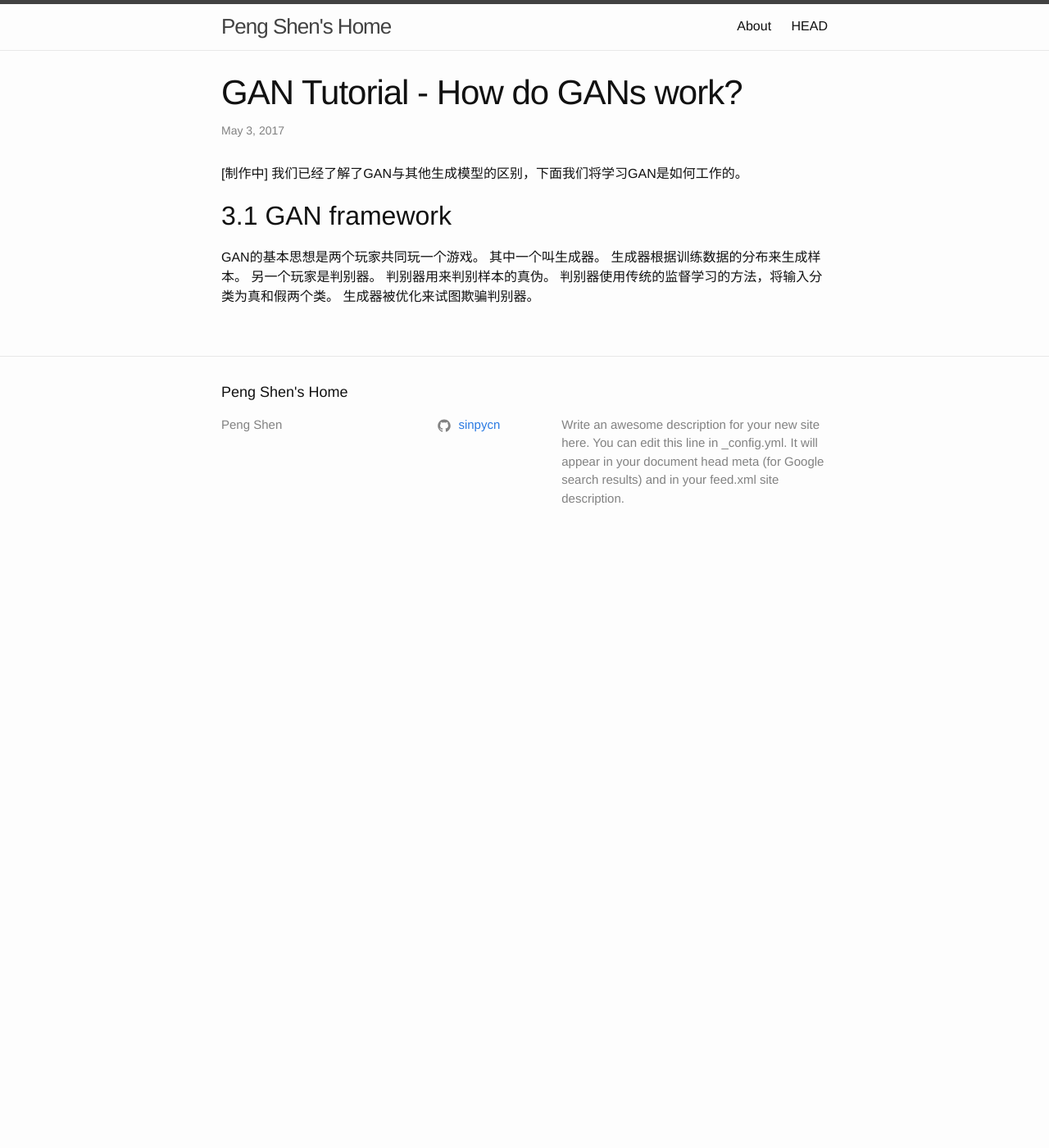
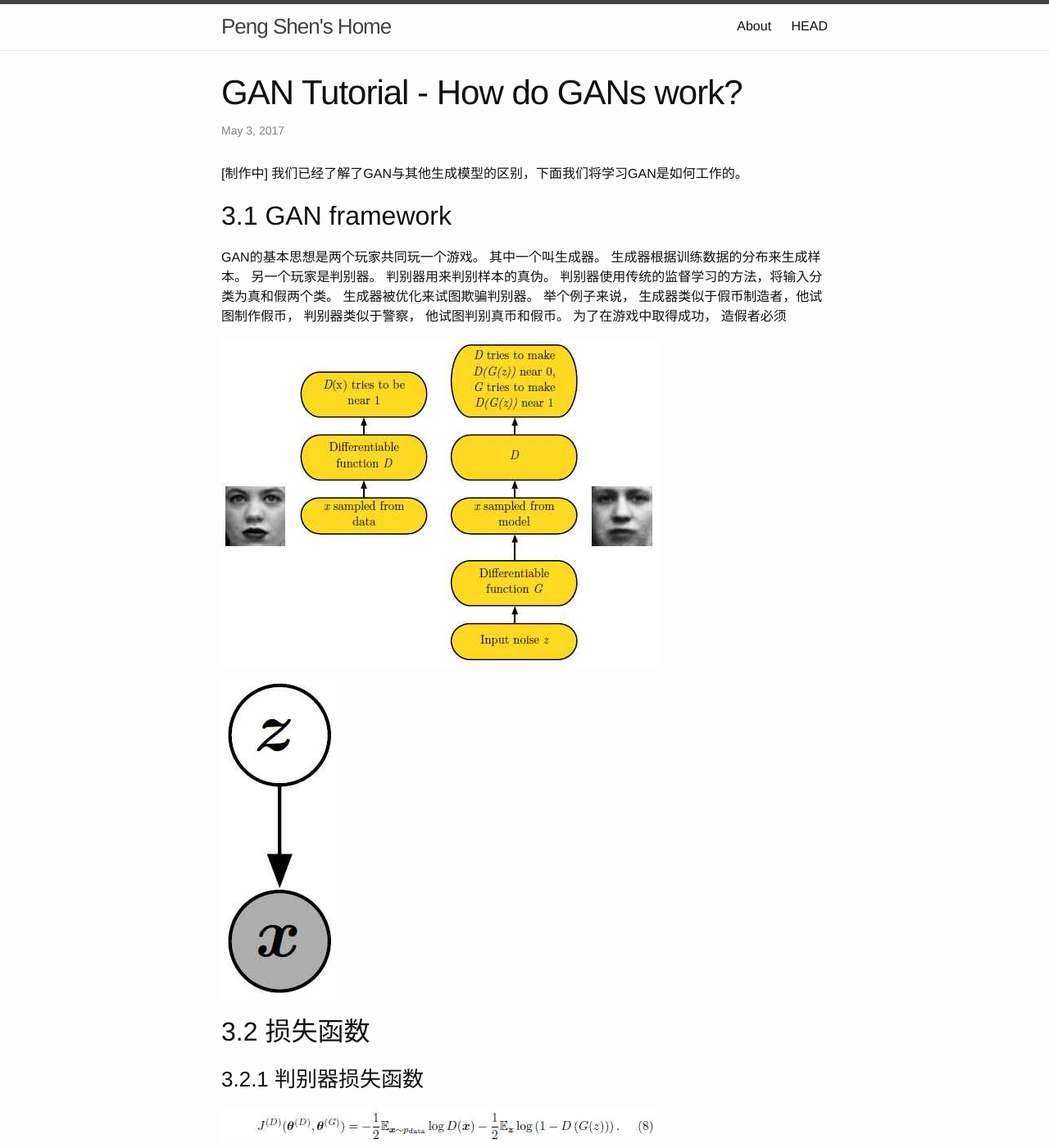
Before and after one commit to sinpycn/sinpycn.github.io, a Jekyll site: the page built from _posts/research/2017-05-03-NIPS2016-GAN-Tutorial-:-How-do-GANs-work.md, in a window 1280 px wide and 1400 px high. Shown: the whole window at 82% size. Built offline with Jekyll 4.4.1, drawn with Linux system fonts in a browser that asks for light colours; some of the changed text lies outside the part shown.

Commit message:
Update 2017-05-03-NIPS2016-GAN-Tutorial-:-How-do-GANs-work.md

```diff
--- a/_posts/research/2017-05-03-NIPS2016-GAN-Tutorial-:-How-do-GANs-work.md
+++ b/_posts/research/2017-05-03-NIPS2016-GAN-Tutorial-:-How-do-GANs-work.md
@@ -11,3 +11,44 @@ mathjax: true
 
 GAN的基本思想是两个玩家共同玩一个游戏。 其中一个叫生成器。 生成器根据训练数据的分布来生成样本。 另一个玩家是判别器。 判别器用来判别样本的真伪。
 判别器使用传统的监督学习的方法，将输入分类为真和假两个类。 生成器被优化来试图欺骗判别器。
+举个例子来说， 生成器类似于假币制造者，他试图制作假币， 判别器类似于警察， 他试图判别真币和假币。
+为了在游戏中取得成功， 造假者必须
+
+![Figure 12](/images/201705/03/fig12.jpg)
+
+![Figure 13](/images/201705/03/fig13.jpg)
+
+## 3.2 损失函数
+
+### 3.2.1 判别器损失函数
+
+![Equation 8](/images/201705/03/eq08.jpg)
+
+![Equation 9](/images/201705/03/eq09.jpg)
+
+### 3.2.2 Minimax 最小最大化
+
+![Equation 10](/images/201705/03/eq10.jpg)
+
+![Equation 11](/images/201705/03/eq11.jpg)
+
+![Equation 12](/images/201705/03/eq12.jpg)
+
+
+### 3.2.3 启发式， 非饱和游戏
+
+![Equation 13](/images/201705/03/eq13.jpg)
+
+### 3.2.4 最大似然游戏
+
+![Equation 14](/images/201705/03/eq14.jpg)
+
+### 3.2.5
+
+![Figure 14](/images/201705/03/fig14.jpg)
+
+### 3.2.6 损失函数比较
+
+## 3.3 DCGAN结构
+
+## 3.4
```
